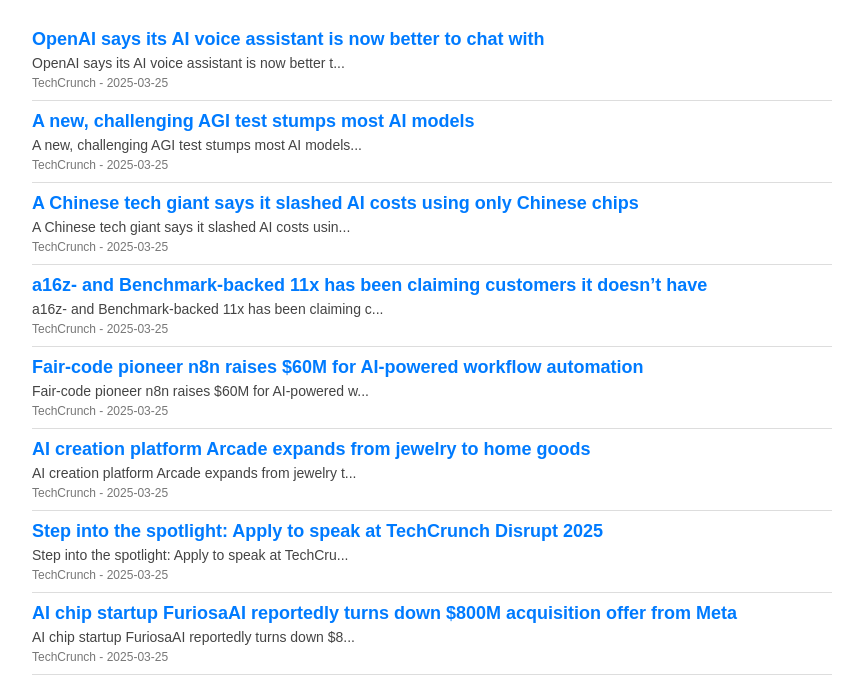
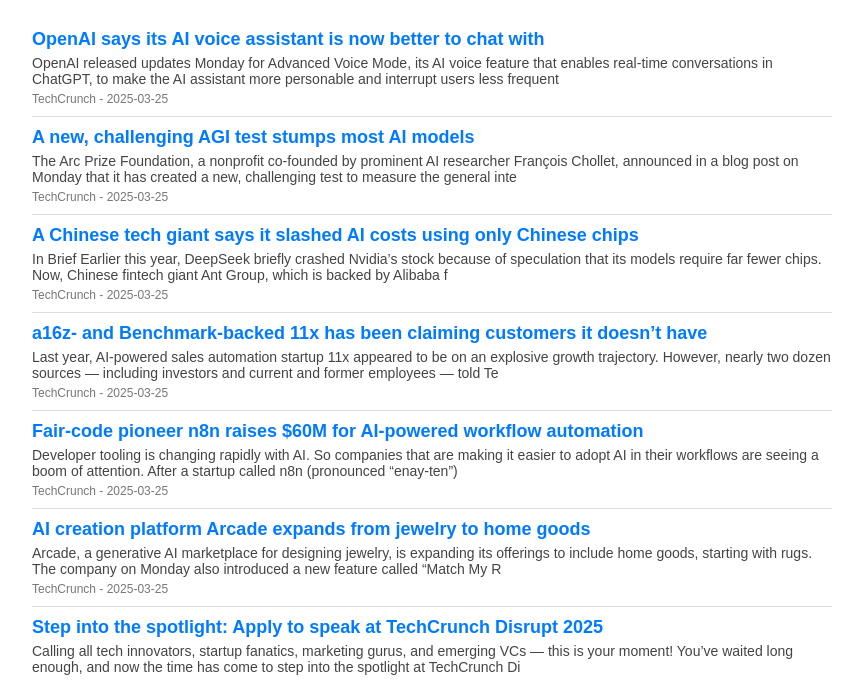
Before and after one commit to redsofff/ai-news, a plain HTML site: page index.html in a window 1280 px wide. Shown: the part 81-762 px from the top of the page, without its empty margins (208-1071 px from the left). Drawn offline with Linux system fonts and the light colour scheme.

Commit message:
修改摘要为200个字符

```diff
--- a/index.html
+++ b/index.html
@@ -30,8 +30,8 @@
 
                 // 只显示最新的 20 条新闻
                 news.slice(0, 20).forEach(item => {
-                    // 如果没有摘要，默认使用标题的前 200 个字符作为摘要
-                    const summaryText = item.summary && item.summary.trim() ? item.summary : (item.title.length > 200 ? item.title.slice(0, 200) + '...' : item.title);
+                    // 如果没有摘要，默认使用详细摘要（detailed_summary）的前200个字符
+                    const summaryText = item.detailed_summary && item.detailed_summary.trim() ? item.detailed_summary.slice(0, 200) : (item.title.length > 200 ? item.title.slice(0, 200) + '...' : item.title);
 
                     // 确保 `url` 字段正确（部分 JSON 可能用 `link` 而不是 `url`）
                     const newsUrl = item.url || item.link || '#';
```
